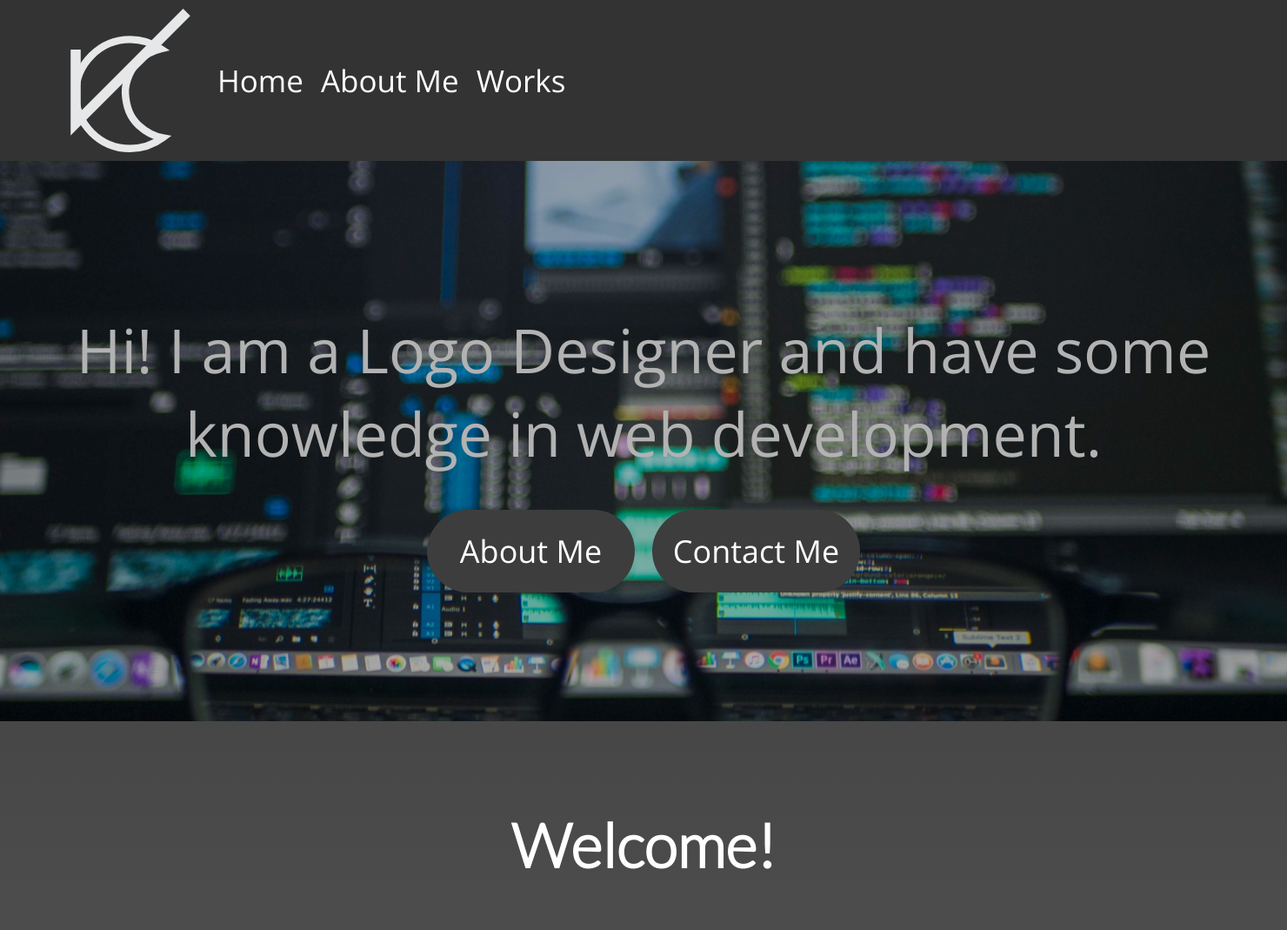
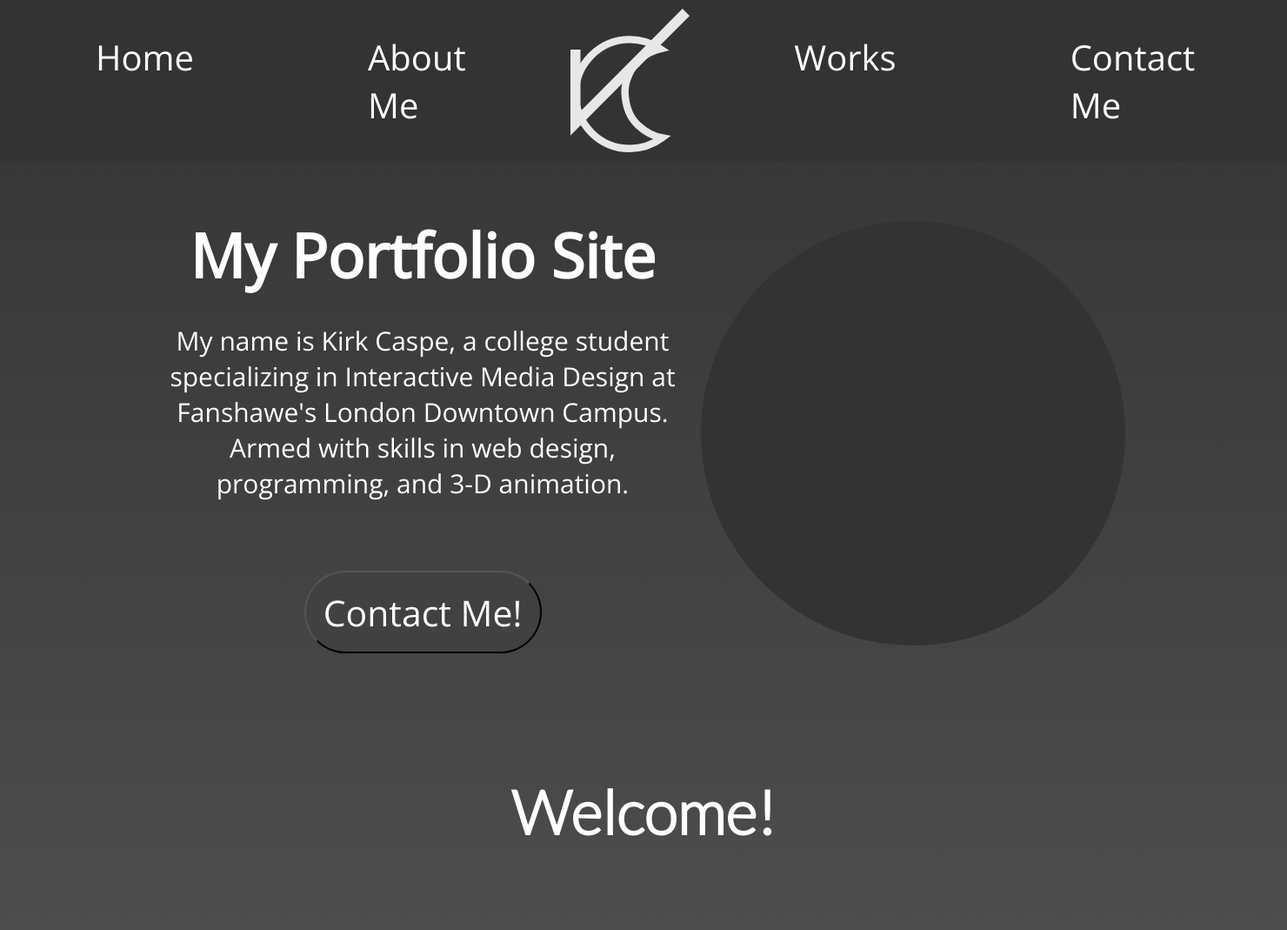
Before and after one commit to cKirkktoh/Caspe_Kirk_Portfolio, a PHP site: page / in a window 1480 px wide. Shown: the top 1069 px of the page at 87% size. Run offline with PHP 8.4, Linux system fonts and the light colour scheme.

Commit message:
added new section

```diff
--- a/css/main.css
+++ b/css/main.css
@@ -19,36 +19,48 @@
     display: none;
   }
 
-  /*Header Styles*/
-  header {
-    background-color: #333; /* Change the background color to your preference */
-    color: #fff; /* Change the text color to your preference */
+/*Header Styles*/
+header {
+    background-color: #333;
+    color: #fff;
     padding: 10px;
     display: flex;
-    justify-content: space-between;
+    justify-content: center;
     align-items: center;
     font-size: 35px;
 }
 
 .header-container {
     display: flex;
+    justify-content: space-between;
     align-items: center;
+    width: 100%;
 }
 
 .logo {
     width: 140px;
     height: 165px;
-    margin-left: 70px;
+}
+
+.left-nav {
+    margin-right: 20px; /* Adjust the margin to your preference */
+}
+
+.right-nav {
+    margin-left: 20px; /* Adjust the margin to your preference */
 }
 
 .nav {
     list-style: none;
     display: flex;
-    margin-left: 30px;
+    margin: 0;
+    padding: 0;
+    font-size: 40px;
 }
 
 .nav li {
-    margin-right: 20px;
+    margin-right: 100px; /* Adjust the margin to your preference */
+    margin-left: 100px;
 }
 
 .nav a {
@@ -61,64 +73,53 @@
     color: #3D3D3D;
 }
 
-.hero {
-    position: relative;
-    background: url('../media/hero_image.jpg') center/cover no-repeat;
-    height: 644px;
-    display: flex;
-    flex-direction: column;
-    justify-content: center;
-    align-items: center;
+/* Introduction Section Styles */
+.introduction-section {
+    padding: 40px; /* Adjust the padding to your preference */
     text-align: center;
+    margin: 20px auto; /* Add margin to center the section horizontally and provide space from the top */
 }
 
-/* Overlay with reduced opacity */
-.hero::after {
-    content: "";
-    position: absolute;
-    top: 0;
-    left: 0;
-    width: 100%;
-    height: 100%;
-    background: rgba(0, 0, 0, 0.3); /* 30% opacity overlay */
+.introduction-container {
+    display: flex;
+    justify-content: center; /* Center the container horizontally */
+    align-items: center;
 }
 
-.hero-text {
-    font-family: 'Open Sans', sans-serif;
-    color: #fff;
-    font-size: 70px;
-    background: rgba(0, 0, 0, 0); /* Transparent background for the text */
-    padding: 20px; /* Add padding to make the text more readable */
+.introduction-content {
+    max-width: 600px; /* Set the maximum width for the content */
 }
 
-.hero-buttons {
-    display: flex;
-    justify-content: center;
-    align-items: center;
-    margin-top: 20px;
+.introduction-content h2 {
+    font-size: 70px; /* Set the font size for the h2 element */
+    color: white;
+    margin-bottom: 30px;
 }
 
-.hero-button {
-    background: #3D3D3D; /* Button background color */
-    color: #fff;
-    width: 239px;
-    height: 95px;
-    margin: 0 10px;
-    text-decoration: none;
-    border: none;
-    border-radius: 80px;
-    font-size: 36px;
-    display: flex;
-    justify-content: center;
-    align-items: center;
-    z-index: 1; /* so i could click the buttons */
-    transition: background-color 0.3s, color 0.3s;
+.introduction-content p {
+    font-size: 30px; /* Set the font size for the p element */
+    color: white;
+    margin-bottom: 80px;
 }
 
-.hero-button:hover {
-    background: #8A8A8A; /* Change background color on hover */
-    color: #3D3D3D; /* Change text color on hover */
+.circle-shape {
+    width: 488px; /* Set the width of the circle */
+    height: 488px; /* Set the height of the circle */
+    background-color: #333; /* Set the background color of the circle */
+    border-radius: 50%; /* Make it a circle with border-radius */
+    margin-left: 20px; /* Add margin to the left for space */
 }
+
+.contact-button {
+    padding: 10px 20px; /* Set padding for the button */
+    font-size: 41px; /* Set font size for the button text */
+    border-radius: 80px; /* Set the border radius for the button */
+    width: 273px; /* Set the width for the button */
+    height: 95px; /* Set the height for the button */
+    background-color: #414141; /* Set the background color for the button */
+    color: #fff; /* Set the text color for the button */
+}
+
 
 .welcome {
     display: flex;
--- a/index.html
+++ b/index.html
@@ -15,22 +15,30 @@
 <body>
     <header>
         <div class="header-container">
+            <div class="left-nav">
+                <ul class="nav">
+                    <li><a href="#">Home</a></li>
+                    <li><a href="#">About Me</a></li>
+                </ul>
+            </div>
             <img class="logo" src="media/logo_white.svg" alt="Kirk Caspe Logo">
-            <ul class="nav">
-                <li><a href="#">Home</a></li>
-                <li><a href="#">About Me</a></li>
-                <li><a href="#">Works</a></li>
-            </ul>
+            <div class="right-nav">
+                <ul class="nav">
+                    <li><a href="#">Works</a></li>
+                    <li><a href="#">Contact Me</a></li>
+                </ul>
+            </div>
         </div>
     </header>
 
-    <section class="hero">
-        <div class="hero-text">
-            <p>Hi! I am a Logo Designer and have some knowledge in web development.</p>
-        </div>
-        <div class="hero-buttons">
-            <a class="hero-button" href="#">About Me</a>
-            <a class="hero-button" href="#">Contact Me</a>
+    <section class="introduction-section">
+        <div class="introduction-container">
+            <div class="introduction-content">
+                <h2>My Portfolio Site</h2>
+                <p>My name is Kirk Caspe, a college student specializing in Interactive Media Design at Fanshawe's London Downtown Campus. Armed with skills in web design, programming, and 3-D animation.</p>
+                <button class="contact-button">Contact Me!</button>
+            </div>
+            <div class="circle-shape"></div>
         </div>
     </section>
 
```
